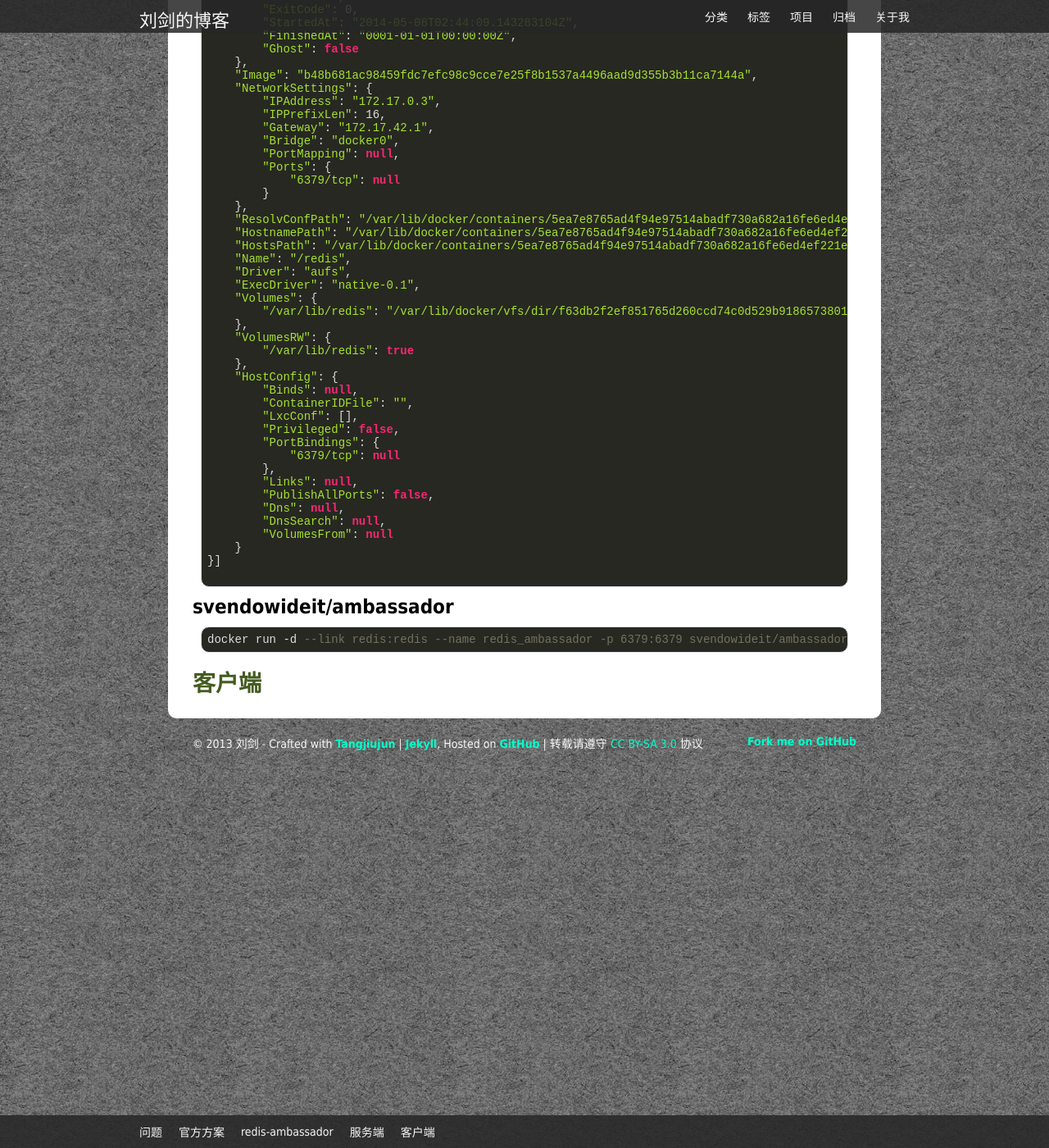
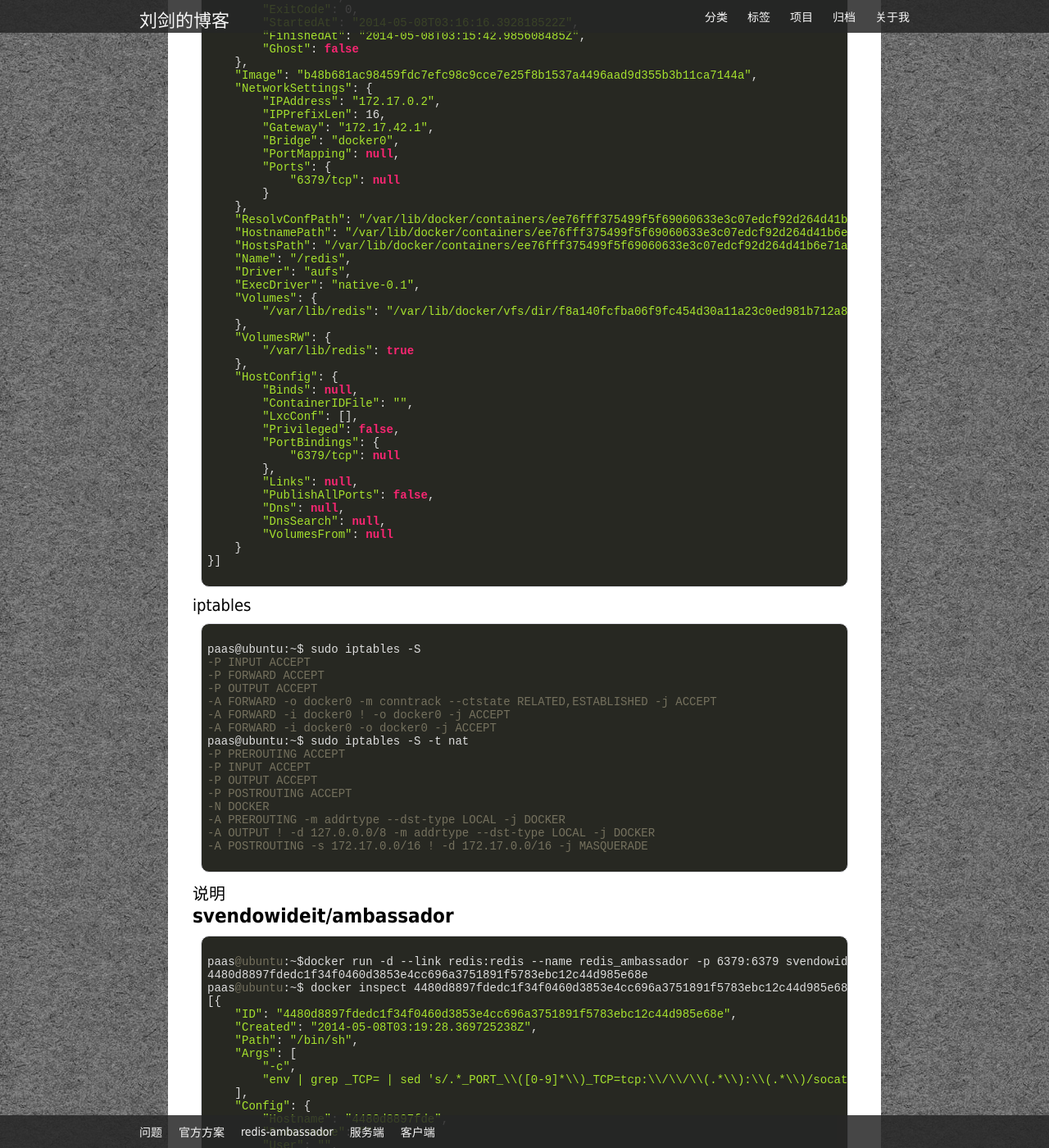
Before and after one commit to lsword/lsword.github.io, a Jekyll site: the page built from _posts/2014-05-09-docker之跨主机容器连接.md, in a window 1280 px wide and 1400 px high, scrolled down 1495 px. Shown: the whole window at 82% size. Built offline with Jekyll 4.4.1, drawn with Linux system fonts in a browser that asks for light colours; Markdown is read by kramdown in place of the engine named in the settings; comment, search, counter and statistics services are not loaded; some of the changed text lies outside the part shown.

Commit message:
fix doc for docker container cross-host linking

```diff
--- a/_posts/2014-05-09-docker之跨主机容器连接.md
+++ b/_posts/2014-05-09-docker之跨主机容器连接.md
@@ -23,19 +23,19 @@
 
 ~~~
 
-	docker run -d --name redis shipyard/redis
-	5ea7e8765ad4f94e97514abadf730a682a16fe6ed4ef221ea0b659e2381b256b
-	docker inspect 5ea7e8765ad4f94e97514abadf730a682a16fe6ed4ef221ea0b659e2381b256b
-	paas@ubuntu:~$ docker inspect 5ea7e8765ad4f94e97514abadf730a682a16fe6ed4ef221ea0b659e2381b256b
+paas@ubuntu:~$ docker run -d --name redis shipyard/redis
+ee76fff375499f5f69060633e3c07edcf92d264d41b6e71ad4123891bb9808ba
+paas@ubuntu:~$ docker inspect 5ea7e8765ad4f94e97514abadf730a682a16fe6ed4ef221ea0b659e2381b256b
+paas@ubuntu:~$ docker inspect ee76fff375499f5f69060633e3c07edcf92d264d41b6e71ad4123891bb9808ba
 [{
-    "ID": "5ea7e8765ad4f94e97514abadf730a682a16fe6ed4ef221ea0b659e2381b256b",
-    "Created": "2014-05-08T02:44:09.077262462Z",
+    "ID": "ee76fff375499f5f69060633e3c07edcf92d264d41b6e71ad4123891bb9808ba",
+    "Created": "2014-05-08T03:15:28.374074044Z",
     "Path": "/usr/local/bin/redis-server",
     "Args": [
         "/etc/redis.conf"
     ],
     "Config": {
-        "Hostname": "5ea7e8765ad4",
+        "Hostname": "ee76fff37549",
         "Domainname": "",
         "User": "",
         "Memory": 0,
@@ -71,15 +71,15 @@
     },
     "State": {
         "Running": true,
-        "Pid": 2848,
+        "Pid": 3244,
         "ExitCode": 0,
-        "StartedAt": "2014-05-08T02:44:09.143283104Z",
-        "FinishedAt": "0001-01-01T00:00:00Z",
+        "StartedAt": "2014-05-08T03:16:16.392818522Z",
+        "FinishedAt": "2014-05-08T03:15:42.985608485Z",
         "Ghost": false
     },
     "Image": "b48b681ac98459fdc7efc98c9cce7e25f8b1537a4496aad9d355b3b11ca7144a",
     "NetworkSettings": {
-        "IPAddress": "172.17.0.3",
+        "IPAddress": "172.17.0.2",
         "IPPrefixLen": 16,
         "Gateway": "172.17.42.1",
         "Bridge": "docker0",
@@ -88,14 +88,14 @@
             "6379/tcp": null
         }
     },
-    "ResolvConfPath": "/var/lib/docker/containers/5ea7e8765ad4f94e97514abadf730a682a16fe6ed4ef221ea0b659e2381b256b/resolv.conf",
-    "HostnamePath": "/var/lib/docker/containers/5ea7e8765ad4f94e97514abadf730a682a16fe6ed4ef221ea0b659e2381b256b/hostname",
-    "HostsPath": "/var/lib/docker/containers/5ea7e8765ad4f94e97514abadf730a682a16fe6ed4ef221ea0b659e2381b256b/hosts",
+    "ResolvConfPath": "/var/lib/docker/containers/ee76fff375499f5f69060633e3c07edcf92d264d41b6e71ad4123891bb9808ba/resolv.conf",
+    "HostnamePath": "/var/lib/docker/containers/ee76fff375499f5f69060633e3c07edcf92d264d41b6e71ad4123891bb9808ba/hostname",
+    "HostsPath": "/var/lib/docker/containers/ee76fff375499f5f69060633e3c07edcf92d264d41b6e71ad4123891bb9808ba/hosts",
     "Name": "/redis",
     "Driver": "aufs",
     "ExecDriver": "native-0.1",
     "Volumes": {
-        "/var/lib/redis": "/var/lib/docker/vfs/dir/f63db2f2ef851765d260ccd74c0d529b91865738013d0e94d61d791dbd7e08fa"
+        "/var/lib/redis": "/var/lib/docker/vfs/dir/f8a140fcfba06f9fc454d30a11a23c0ed981b712a8b29f913fdbbd4f2d5a9653"
     },
     "VolumesRW": {
         "/var/lib/redis": true
@@ -118,8 +118,164 @@
 
 ~~~
 
+##### iptables
+
+~~~
+
+paas@ubuntu:~$ sudo iptables -S
+-P INPUT ACCEPT
+-P FORWARD ACCEPT
+-P OUTPUT ACCEPT
+-A FORWARD -o docker0 -m conntrack --ctstate RELATED,ESTABLISHED -j ACCEPT
+-A FORWARD -i docker0 ! -o docker0 -j ACCEPT
+-A FORWARD -i docker0 -o docker0 -j ACCEPT
+paas@ubuntu:~$ sudo iptables -S -t nat
+-P PREROUTING ACCEPT
+-P INPUT ACCEPT
+-P OUTPUT ACCEPT
+-P POSTROUTING ACCEPT
+-N DOCKER
+-A PREROUTING -m addrtype --dst-type LOCAL -j DOCKER
+-A OUTPUT ! -d 127.0.0.0/8 -m addrtype --dst-type LOCAL -j DOCKER
+-A POSTROUTING -s 172.17.0.0/16 ! -d 172.17.0.0/16 -j MASQUERADE
+
+~~~
+
+##### 说明
+
+
 #### svendowideit/ambassador
 
-	docker run -d --link redis:redis --name redis_ambassador -p 6379:6379 svendowideit/ambassador
+~~~
+
+paas@ubuntu:~$docker run -d --link redis:redis --name redis_ambassador -p 6379:6379 svendowideit/ambassador
+4480d8897fdedc1f34f0460d3853e4cc696a3751891f5783ebc12c44d985e68e
+paas@ubuntu:~$ docker inspect 4480d8897fdedc1f34f0460d3853e4cc696a3751891f5783ebc12c44d985e68e
+[{
+    "ID": "4480d8897fdedc1f34f0460d3853e4cc696a3751891f5783ebc12c44d985e68e",
+    "Created": "2014-05-08T03:19:28.369725238Z",
+    "Path": "/bin/sh",
+    "Args": [
+        "-c",
+        "env | grep _TCP= | sed 's/.*_PORT_\\([0-9]*\\)_TCP=tcp:\\/\\/\\(.*\\):\\(.*\\)/socat TCP4-LISTEN:\\1,fork,reuseaddr TCP4:\\2:\\3 \\\u0026/'  | sh \u0026\u0026 top"
+    ],
+    "Config": {
+        "Hostname": "4480d8897fde",
+        "Domainname": "",
+        "User": "",
+        "Memory": 0,
+        "MemorySwap": 0,
+        "CpuShares": 0,
+        "AttachStdin": false,
+        "AttachStdout": false,
+        "AttachStderr": false,
+        "PortSpecs": null,
+        "ExposedPorts": {
+            "6379/tcp": {}
+        },
+        "Tty": false,
+        "OpenStdin": false,
+        "StdinOnce": false,
+        "Env": [
+            "HOME=/",
+            "PATH=/usr/local/sbin:/usr/local/bin:/usr/sbin:/usr/bin:/sbin:/bin"
+        ],
+        "Cmd": [
+            "/bin/sh",
+            "-c",
+            "env | grep _TCP= | sed 's/.*_PORT_\\([0-9]*\\)_TCP=tcp:\\/\\/\\(.*\\):\\(.*\\)/socat TCP4-LISTEN:\\1,fork,reuseaddr TCP4:\\2:\\3 \\\u0026/'  | sh \u0026\u0026 top"
+        ],
+        "Image": "svendowideit/ambassador",
+        "Volumes": null,
+        "WorkingDir": "",
+        "Entrypoint": null,
+        "NetworkDisabled": false,
+        "OnBuild": null
+    },
+    "State": {
+        "Running": true,
+        "Pid": 3316,
+        "ExitCode": 0,
+        "StartedAt": "2014-05-08T03:19:28.466496993Z",
+        "FinishedAt": "0001-01-01T00:00:00Z",
+        "Ghost": false
+    },
+    "Image": "0d2200edc53e6e8a201d7d42ddcac3235bfb8655223ba1029d3e7765736f2a75",
+    "NetworkSettings": {
+        "IPAddress": "172.17.0.3",
+        "IPPrefixLen": 16,
+        "Gateway": "172.17.42.1",
+        "Bridge": "docker0",
+        "PortMapping": null,
+        "Ports": {
+            "6379/tcp": [
+                {
+                    "HostIp": "0.0.0.0",
+                    "HostPort": "6379"
+                }
+            ]
+        }
+    },
+    "ResolvConfPath": "/var/lib/docker/containers/4480d8897fdedc1f34f0460d3853e4cc696a3751891f5783ebc12c44d985e68e/resolv.conf",
+    "HostnamePath": "/var/lib/docker/containers/4480d8897fdedc1f34f0460d3853e4cc696a3751891f5783ebc12c44d985e68e/hostname",
+    "HostsPath": "/var/lib/docker/containers/4480d8897fdedc1f34f0460d3853e4cc696a3751891f5783ebc12c44d985e68e/hosts",
+    "Name": "/redis_ambassador",
+    "Driver": "aufs",
+    "ExecDriver": "native-0.1",
+    "Volumes": {},
+    "VolumesRW": {},
+    "HostConfig": {
+        "Binds": null,
+        "ContainerIDFile": "",
+        "LxcConf": [],
+        "Privileged": false,
+        "PortBindings": {
+            "6379/tcp": [
+                {
+                    "HostIp": "0.0.0.0",
+                    "HostPort": "6379"
+                }
+            ]
+        },
+        "Links": null,
+        "PublishAllPorts": false,
+        "Dns": null,
+        "DnsSearch": null,
+        "VolumesFrom": null
+    }
+}]
+
+~~~
+
+##### iptables
+
+~~~
+
+paas@ubuntu:~$ sudo iptables -S
+-P INPUT ACCEPT
+-P FORWARD ACCEPT
+-P OUTPUT ACCEPT
+-A FORWARD -s 172.17.0.2/32 -d 172.17.0.3/32 -i docker0 -o docker0 -p tcp -m tcp --sport 6379 -j ACCEPT
+-A FORWARD -s 172.17.0.3/32 -d 172.17.0.2/32 -i docker0 -o docker0 -p tcp -m tcp --dport 6379 -j ACCEPT
+-A FORWARD -d 172.17.0.3/32 ! -i docker0 -o docker0 -p tcp -m tcp --dport 6379 -j ACCEPT
+-A FORWARD -o docker0 -m conntrack --ctstate RELATED,ESTABLISHED -j ACCEPT
+-A FORWARD -i docker0 ! -o docker0 -j ACCEPT
+-A FORWARD -i docker0 -o docker0 -j ACCEPT
+
+paas@ubuntu:~$ sudo iptables -S -t nat
+-P PREROUTING ACCEPT
+-P INPUT ACCEPT
+-P OUTPUT ACCEPT
+-P POSTROUTING ACCEPT
+-N DOCKER
+-A PREROUTING -m addrtype --dst-type LOCAL -j DOCKER
+-A OUTPUT ! -d 127.0.0.0/8 -m addrtype --dst-type LOCAL -j DOCKER
+-A POSTROUTING -s 172.17.0.0/16 ! -d 172.17.0.0/16 -j MASQUERADE
+-A DOCKER -p tcp -m tcp --dport 6379 -j DNAT --to-destination 172.17.0.3:6379
+
+~~~
+
+##### 说明
+
 
 ### 客户端
```
